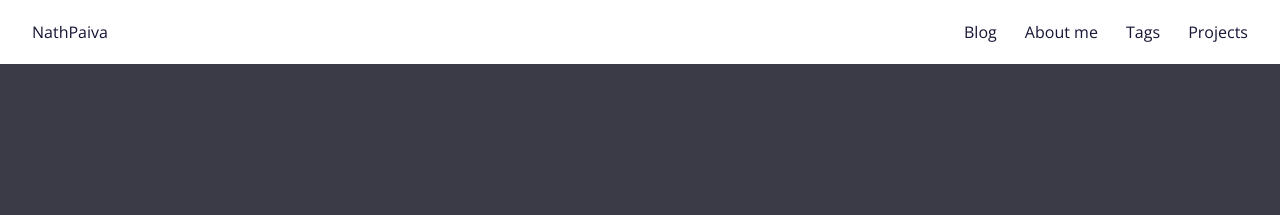
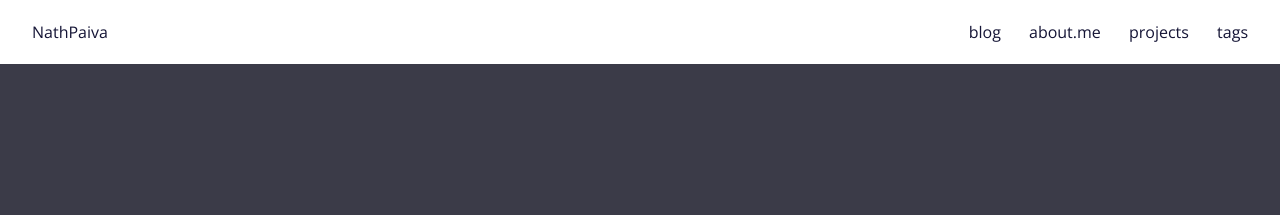
Before and after one commit to nathpaiva/nathpaiva.github.io, a Jekyll site: the page built from index.html, in a window 1280 px wide. Shown: the top 215 px of the page. Built offline with Jekyll 4.4.1, drawn with Linux system fonts in a browser that asks for light colours; nearby versions of some CDN libraries; the list of posts is cut into pages by our own code.

Commit message:
chore: renames link

```diff
--- a/_config.yml
+++ b/_config.yml
@@ -29,14 +29,14 @@ highlightjs_theme: "monokai-sublime"
 disqus_shortname: nathpaiva
 
 links:
-  - title: Blog
+  - title: blog
     url: /
-  - title: About me
+  - title: about.me
     url: /about
-  - title: Tags
+  - title: projects
+    url: /projects
+  - title: tags
     url: /tags
-  - title: Projects
-    url: /projects
 
 social:
   - name: LinkedIn
```
